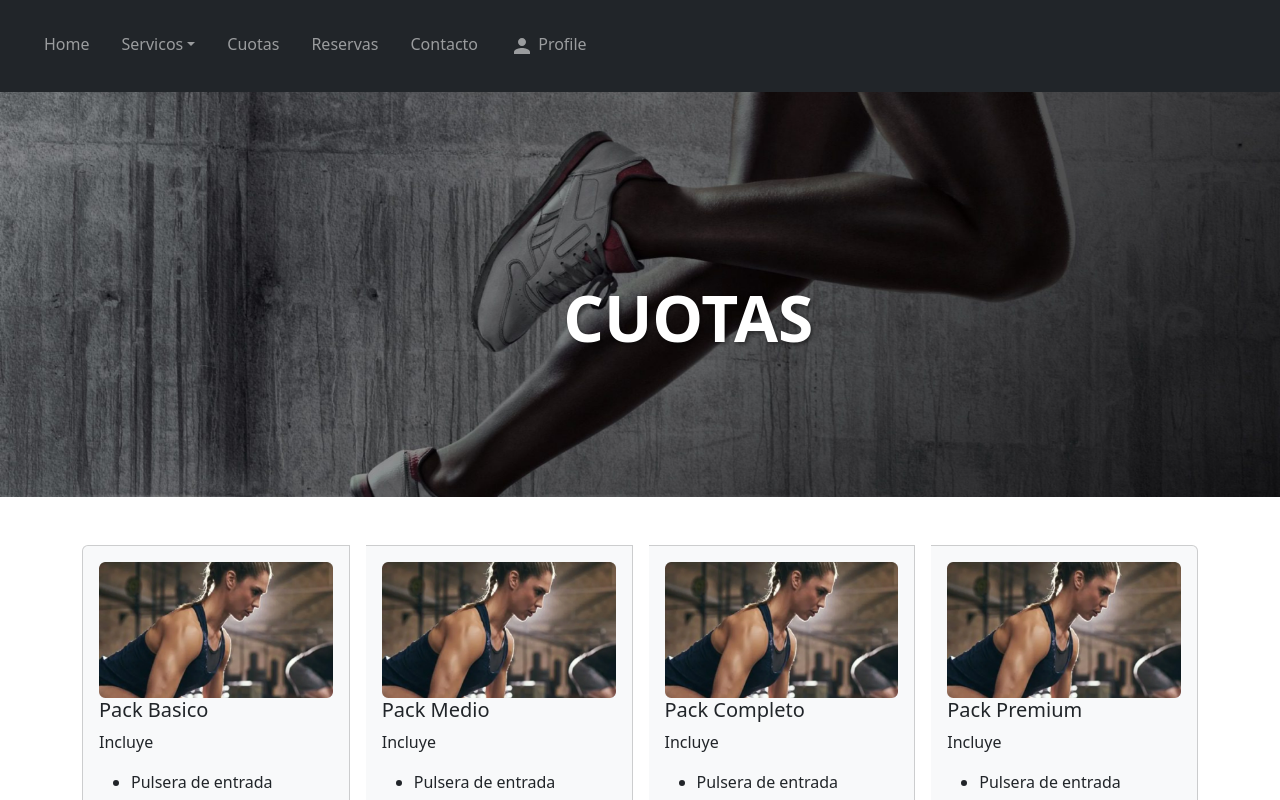
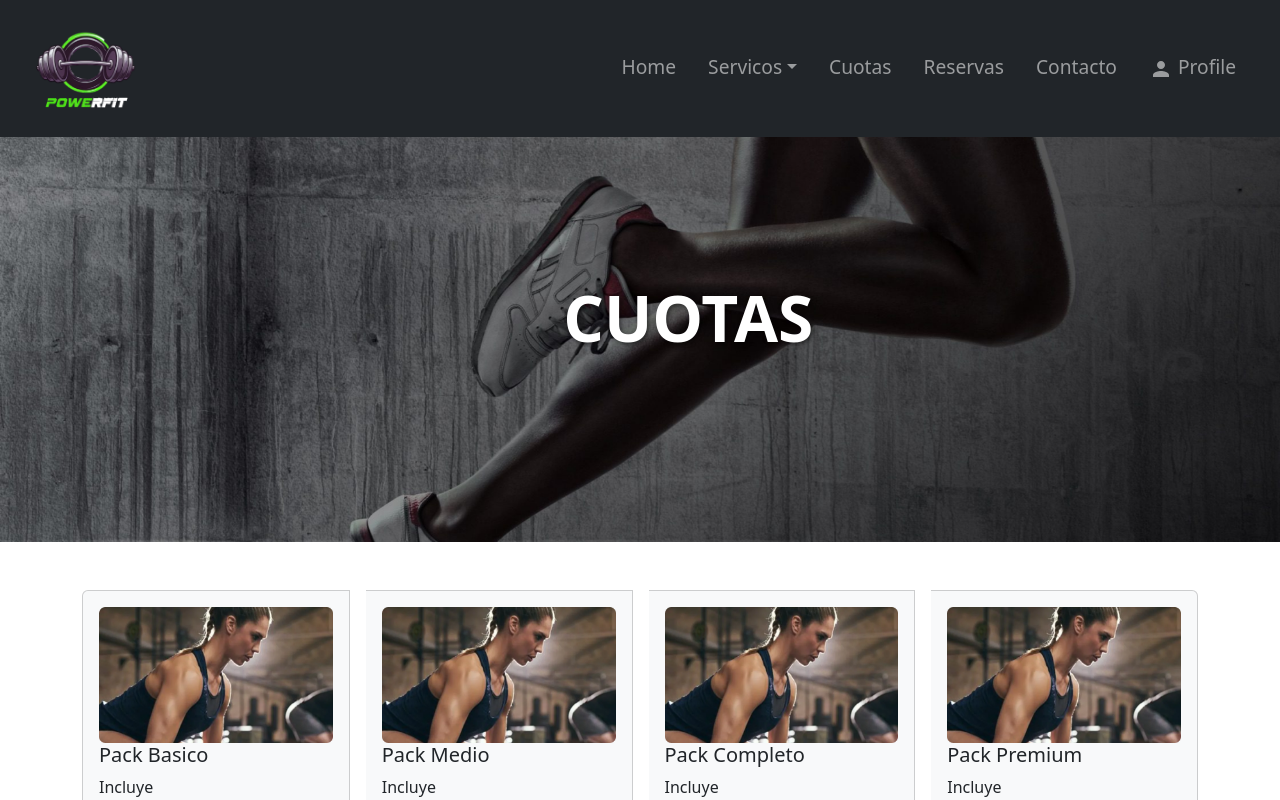
Before and after one commit to S4nchzz/GymPowerFit-ReactBootstrap, a React (Create React App) app: page / in a window 1280 px wide. Shown: the top 800 px of the page. Built offline with nearby package versions, Linux system fonts and the light colour scheme.

Commit message:
Nav actualizado, imagen añadiida y posicionamiento modificado a la derecha

```diff
--- a/src/components/Nav.tsx
+++ b/src/components/Nav.tsx
@@ -1,5 +1,5 @@
 import React, { useState } from "react";
-import { Col, Container, Modal, ModalBody, ModalHeader, Navbar, NavDropdown, NavItem, NavLink, Row } from "react-bootstrap";
+import { Col, Container, Modal, ModalBody, ModalHeader, Navbar, NavbarCollapse, NavDropdown, NavItem, NavLink, Row } from "react-bootstrap";
 import Nav from "react-bootstrap/Nav";
 import PersonIcon from '@mui/icons-material/Person';
 import { Button, TextField } from "@mui/material";
@@ -38,6 +38,14 @@ export default function TopNav() {
     return(
         <Navbar bg="dark" data-bs-theme="dark" className="p-4">
             <Container fluid>
+                <Navbar.Brand>
+                    <img
+                    src="/img/nav/logo.png"
+                    width="100"
+                    alt="Logo PowerFit"
+                    className="logoPicture"></img>
+                </Navbar.Brand>
+                <NavbarCollapse className="justify-content-end" style={{fontSize: '1.2rem'}}>
                 <Nav
                 onSelect={handleMenu}
                 variant="underline">
@@ -68,6 +76,7 @@ export default function TopNav() {
                         </NavLink>
                     </NavItem>
                 </Nav>
+                </NavbarCollapse>
 
                 <Modal
                 show={show}
```
Also changed, not shown: public/img/nav/logo.png (renamed from public/img/paymentPictures/logo.png).
